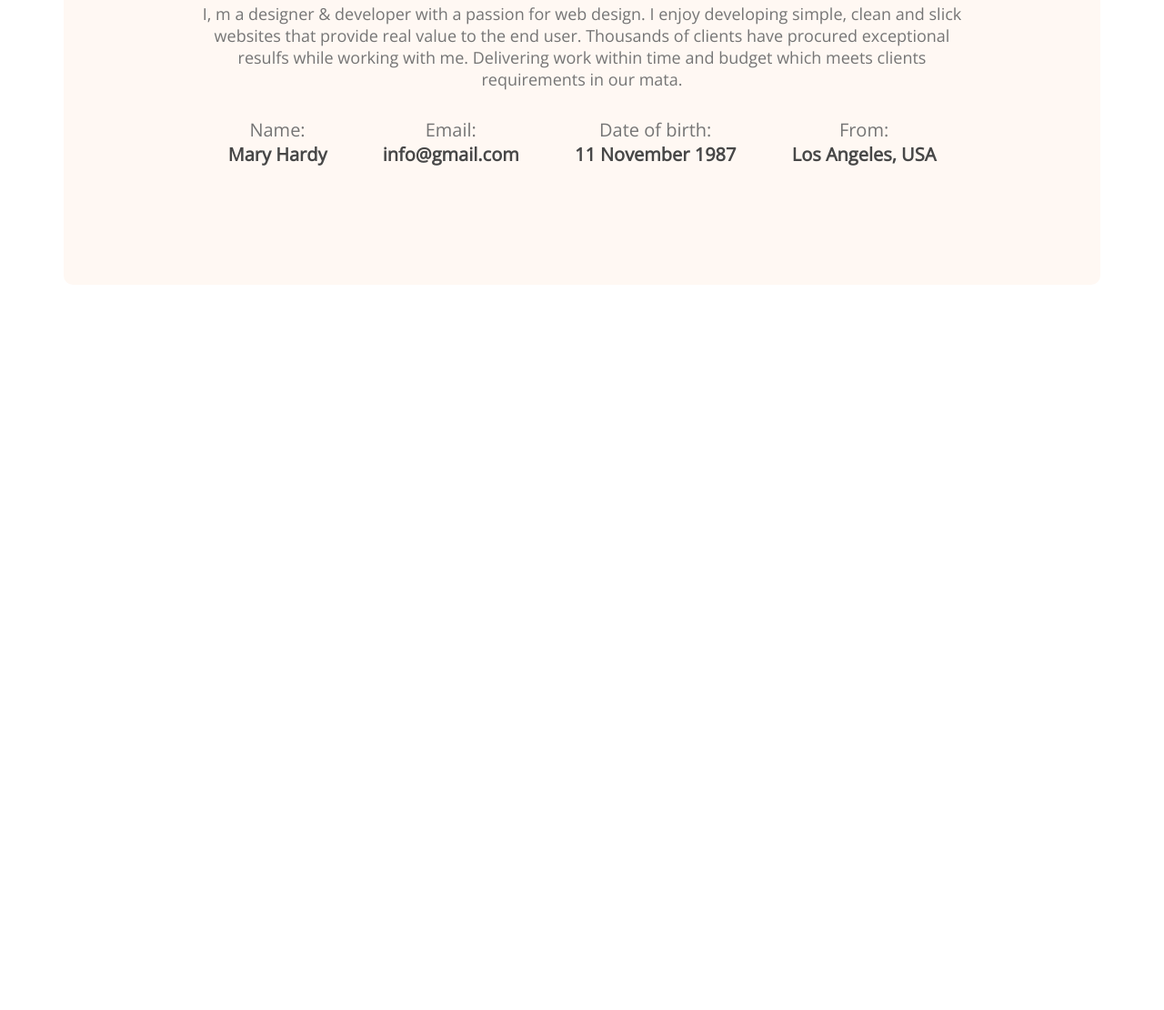
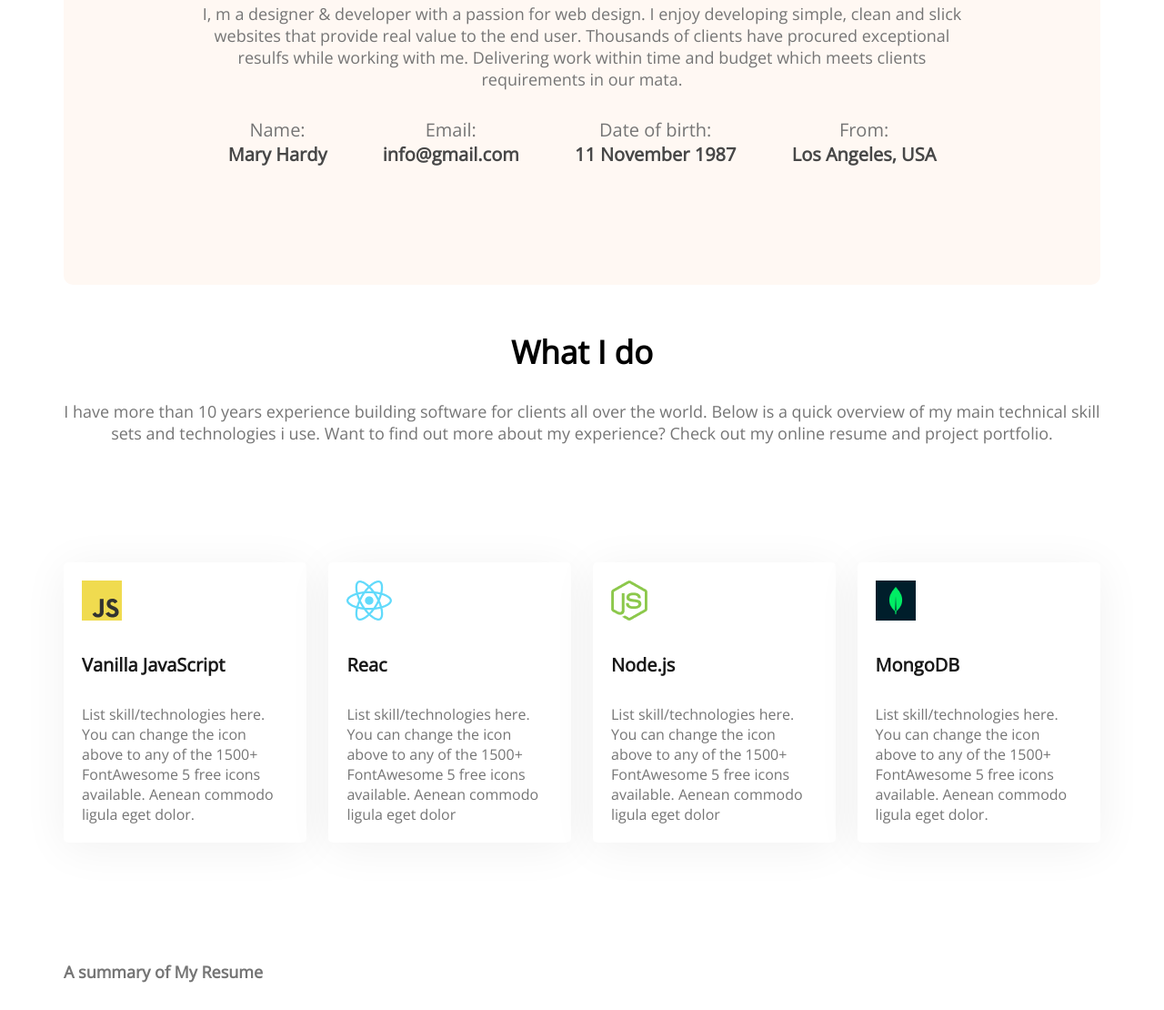
Before and after one commit to huttam6003/portfolio, a plain HTML site: page index.html in a window 1280 px wide. Shown: the part 1175-2285 px from the top of the page at 91% size. Before the commit the page ends 1488 px from the top, so only its background shows below. Drawn offline with nearby package versions, Linux system fonts and the light colour scheme.

Commit message:
skill section done

```diff
--- a/css/style.css
+++ b/css/style.css
@@ -1,6 +1,7 @@
 * {
     margin: 0;
     font-family: 'Open Sans', sans-serif;
+
 }
 
 .header {
@@ -78,11 +79,14 @@ main {
     margin: 0 auto;
 
 }
+section{
+    margin-top: 130px;
+}
 
 /* about section  */
 .about {
     text-align: center;
-    margin-top: 130px;
+
     background: #FFF8F3;
     border-radius: 10px;
     padding: 130px 150px;
@@ -116,3 +120,34 @@ main {
     font-size: 20px;
     color: #474747;
 }
+
+.do-section {
+    text-align: center;
+    margin: 50px 0;
+
+}
+
+/* skill section style  */
+.skill-con {
+    display: flex;
+    gap: 24px;
+}
+
+.skill {
+
+    background: #FFFFFF;
+    box-shadow: 0px 6px 50px rgba(0, 0, 0, 0.06);
+    border-radius: 5px;
+    padding: 20px;
+}
+
+.skill-title{
+    font-weight: 700;
+font-size: 20px;
+color: #181818;
+margin: 30px 0;
+}
+
+.skill-text{
+    color: #757575;
+}
--- a/index.html
+++ b/index.html
@@ -66,6 +66,67 @@
 
             </div>
         </section>
+        <section class="do-section">
+            <h3 class="section-title">What I do</h3>
+            <p class="section-text">I have more than 10 years experience building software for clients all over the
+                world. Below is a quick
+                overview of my main technical skill sets and technologies i use. Want to find out more about my
+                experience?
+                Check out my online resume and project portfolio.</p>
+        </section>
+
+        <section>
+            <div class="skill-con">
+                <div class="skill">
+                    <img src="/images/icons/js.png" alt="">
+                    <p class="skill-title">Vanilla JavaScript</p>
+                    <p class="skill-text">List skill/technologies
+                        here. You can change the
+                        icon above to any of the
+                        1500+ FontAwesome 5
+                        free icons available.
+                        Aenean commodo ligula
+                        eget dolor.</p>
+                </div>
+                <div class="skill">
+                    <img src="/images/icons/react.png" alt="">
+                    <p class="skill-title">Reac</p>
+                    <p class="skill-text">List skill/technologies
+                        here. You can change the
+                        icon above to any of the
+                        1500+ FontAwesome 5
+                        free icons available.
+                        Aenean commodo ligula
+                        eget dolor</p>
+                </div>
+                <div class="skill">
+                    <img src="/images/icons/nodejs.png" alt="">
+                    <p class="skill-title">Node.js</p>
+                    <p class="skill-text">List skill/technologies
+                        here. You can change the
+                        icon above to any of the
+                        1500+ FontAwesome 5
+                        free icons available.
+                        Aenean commodo ligula
+                        eget dolor</p>
+                </div>
+                <div class="skill">
+                    <img src="/images/icons/mongo.png" alt="">
+                    <p class="skill-title">MongoDB</p>
+                    <p class="skill-text">List skill/technologies
+                        here. You can change the
+                        icon above to any of the
+                        1500+ FontAwesome 5
+                        free icons available.
+                        Aenean commodo ligula
+                        eget dolor.</p>
+                </div>
+            </div>
+        </section>
+        <!-- Resume section  -->
+        <section class="resume">
+            <h3 class="section-text">A summary of My Resume</h3>
+        </section>
     </main>
     <footer>
 
```
